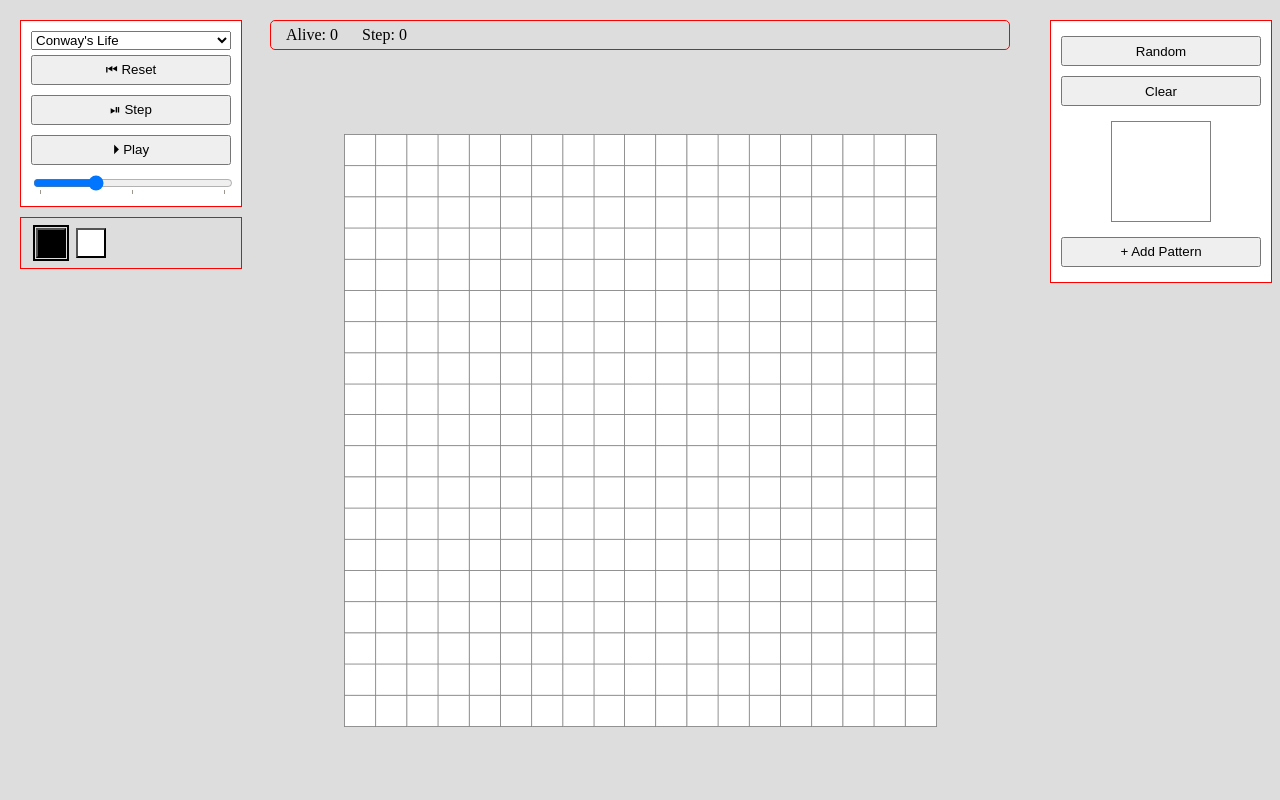
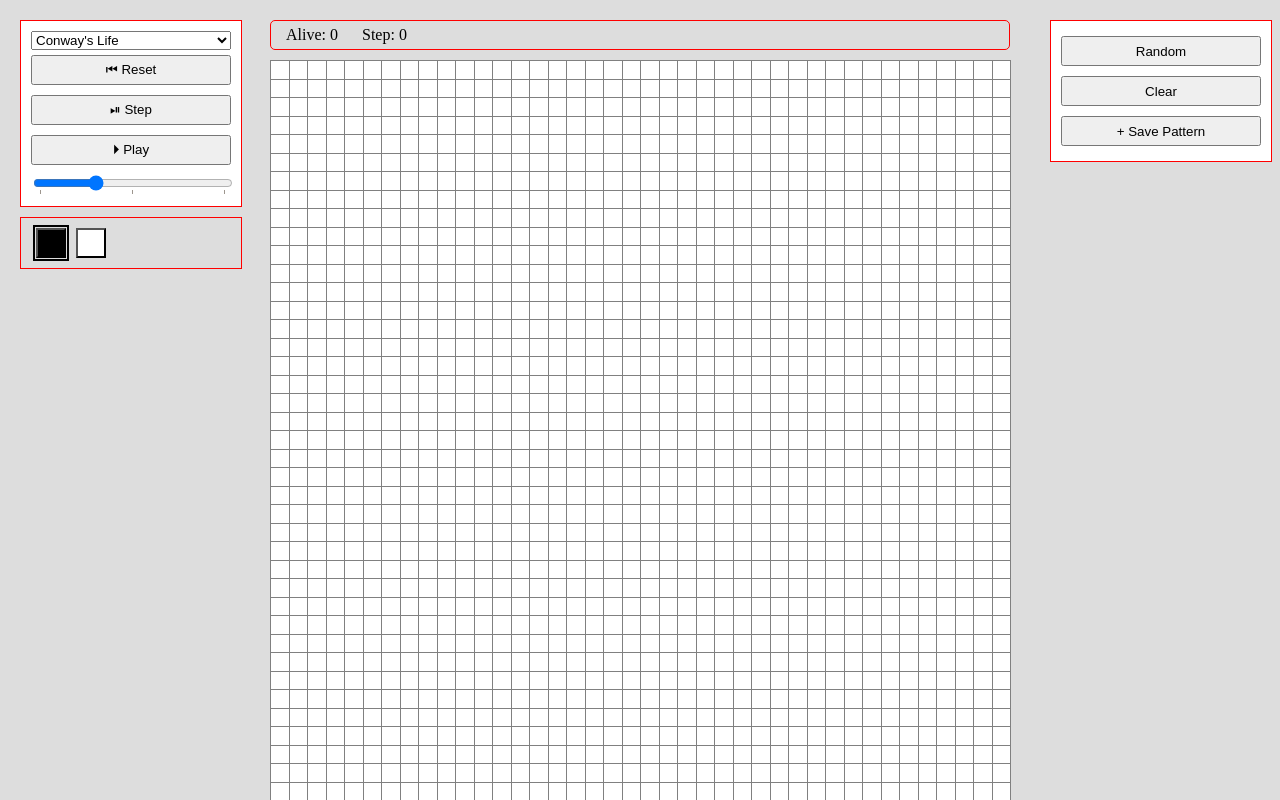
Before and after one commit to Hypercubed/CellularPlayground, an Angular app: page / in a window 1280 px wide. Built offline with nearby package versions, Linux system fonts and the light colour scheme.

Commit message:
cleanup RLEs

```diff
--- a/src/app/app.component.html
+++ b/src/app/app.component.html
@@ -87,7 +87,7 @@
           *ngTemplateOutlet="miniBoard; context: { pattern }"
         ></ng-container>
       </div>
-      <button (click)="onAddPattern()">+ Add Pattern</button>
+      <button (click)="onAddPattern()">+ Save Pattern</button>
     </div>
   </aside>
 </div>
--- a/src/app/app.component.scss
+++ b/src/app/app.component.scss
@@ -10,6 +10,9 @@
   height: 100vh;
   position: fixed;
   background: #ddd;
+
+  overflow-y: auto;
+  overflow-x: clip;
 
   #left-side {
     height: 100%;
@@ -68,7 +71,6 @@
   }
 
   #board {
-    transform: scale(0.8);
     .cell {
       &:hover {
         outline: 2px solid blue;
--- a/src/app/app.component.ts
+++ b/src/app/app.component.ts
@@ -34,12 +34,12 @@ const Games: Record<string, GameListItem> = {
   },
   ant: {
     title: "Langton's Ant",
-    create: () => new Ant({ sizeX: 21, sizeY: 21 }),
+    create: () => new Ant(),
     patterns: [],
   },
   torusAnt: {
     title: "Langton's Ant (Torus)",
-    create: () => new Ant({ sizeX: 21, sizeY: 21, continuous: true }),
+    create: () => new Ant({ continuous: true }),
     patterns: [],
   },
   wireWorld: {
@@ -130,7 +130,6 @@ export class AppComponent {
 
       if (this.playing) {
         this.pause();
-        this.onMouseEnter(e, j, i);
       }
     }
   }
@@ -138,7 +137,10 @@ export class AppComponent {
   setupGame(name: string) {
     this.gameItem = this.Games[name];
     this.resetGame();
-    this.gameItem.patterns[0] = this.game.getGridClone();
+    // console.log(this.game.getRLE());
+    if (!/^\$+$/.test(this.game.getRLE())) {
+      this.gameItem.patterns[0] = this.game.getGridClone();
+    }
     this.currentType = this.game.pallet[0];
   }
 
@@ -159,7 +161,7 @@ export class AppComponent {
       this.game.doStep();
     }
 
-    this.rle = this.game.getRLE();
+    // console.log(this.game.getRLE());
     this.cdr.detectChanges();
 
     if (this.playing) {
--- a/src/app/games/ant.ts
+++ b/src/app/games/ant.ts
@@ -44,8 +44,8 @@ const WHITE_DOWN = createAntState(Directions.DOWN, Colors.WHITE);
 const WHITE_LEFT = createAntState(Directions.LEFT, Colors.WHITE);
 
 const AntOptionsDefault = {
-  sizeX: 19,
-  sizeY: 19,
+  sizeX: 29,
+  sizeY: 29,
   continuous: false,
 };
 
--- a/src/app/games/game.ts
+++ b/src/app/games/game.ts
@@ -13,15 +13,24 @@ export const DEAD = createState("b");
 export const ALIVE = createState("o");
 
 export abstract class Game<T extends CellState = CellState> {
+  /* Array of all possible states
+    * The first state is the default state
+    * The last state is the state that is used when the cell is empty
+    */
   states: T[];
+
+  /* Array of states that are shown in the pallet */
   pallet: T[];
 
   sizeX: number;
   sizeY: number;
   stats: Record<string, any>;
+
+  /* If true, the grid is a torus */
   continuous: boolean = false;
 
-  get grid() {
+  /* readonly */
+  get grid(): Readonly<T[][]> {
     return this.currentGrid;
   }
 
@@ -92,7 +101,7 @@ export abstract class Game<T extends CellState = CellState> {
     return c;
   }
 
-  // Von Neumann neighborhood
+  // von Neumann neighborhood
   regionCountWhen(x: number, y: number, R: number, s: T): number {
     let c = 0;
     for (let p = x - R; p <= x + R; p++) {
@@ -170,8 +179,8 @@ export abstract class Game<T extends CellState = CellState> {
     let l = "";
     let c = 0;
 
-    for (let x = 0; x < this.sizeX; x++) {
-      for (let y = 0; y < this.sizeY; y++) {
+    for (let y = 0; y < this.sizeY; y++) {
+      for (let x = 0; x < this.sizeX; x++) {
         const t = this.getCell(x, y)?.token;
         if (t !== l) {
           if (l !== "") rle += c + l;
@@ -185,13 +194,9 @@ export abstract class Game<T extends CellState = CellState> {
       c = 0;
       l = "";
     }
-    return rle;
 
-    /*
-      Tidy:
-        Removes trailing b's from rows
-        bounding box
-    */
+    const b = this.states[this.states.length - 1].token;
+    return rle.replace(new RegExp(`\\d+${b}\\$`, 'g'), "$"); // Remove trailing blanks
   }
 
   getGridClone() {
--- a/src/app/games/life.ts
+++ b/src/app/games/life.ts
@@ -1,8 +1,8 @@
 import { ALIVE, DEAD, Game, GameOptions } from "./game";
 
 const LifeDefaultOptions = {
-  sizeX: 19,
-  sizeY: 19,
+  sizeX: 40,
+  sizeY: 40,
   continuous: false,
 };
 
--- a/src/app/games/wireworld.ts
+++ b/src/app/games/wireworld.ts
@@ -17,8 +17,8 @@ export class WireWorld extends Game {
     Electrons: 0,
   };
 
-  sizeX = 19;
-  sizeY = 19;
+  sizeX = 30;
+  sizeY = 30;
 
   states = [CONDUCTOR, HEAD, TAIL, EMPTY];
   pallet = [CONDUCTOR, HEAD, TAIL, EMPTY];
```
